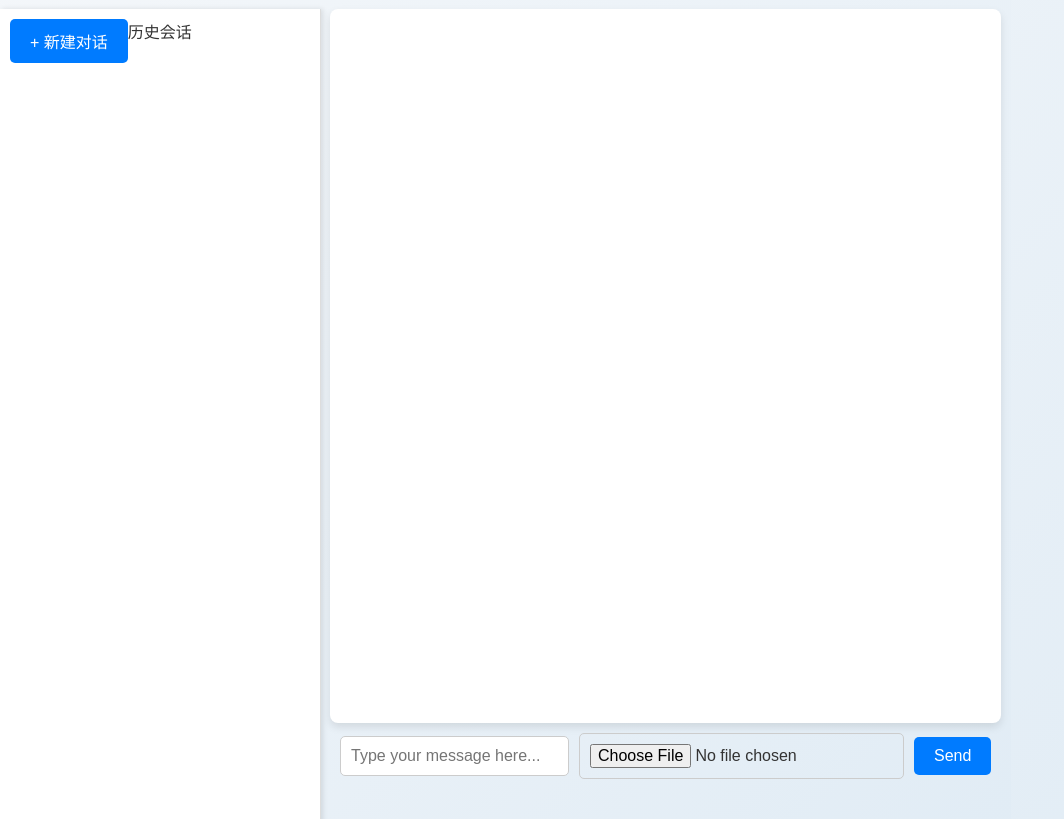
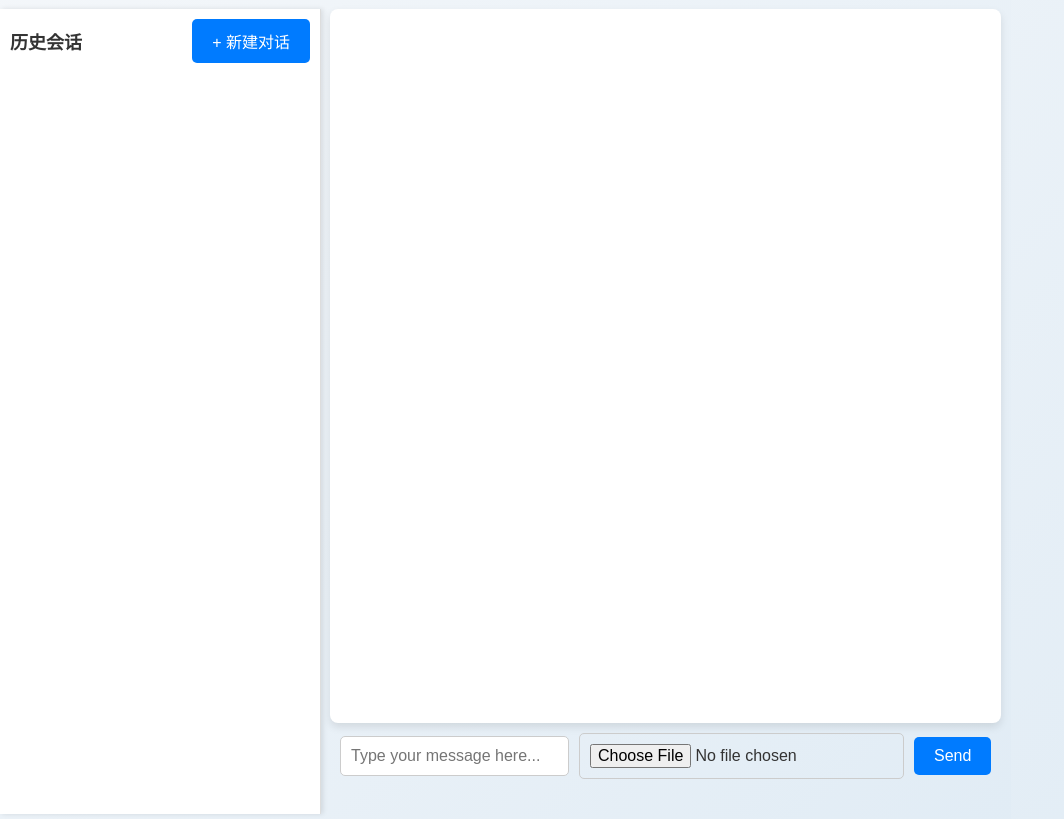
Before and after one commit to leesten5240/AiTeacher_Tongyi, a Flask app: page / in a window 1280 px wide. Shown: the part 61-880 px from the top of the page, without its empty margins (0-1064 px from the left). Run offline with Flask 3, Linux system fonts and the light colour scheme; the visitor is signed in with stand-in values (Sample User, id 1); data that the repository does not hold is empty.

Commit message:
修改前端界面的历史记录和新建会话

```diff
--- a/static/css/index.css
+++ b/static/css/index.css
@@ -299,7 +299,7 @@
   margin-top: 70px; /* 确保不被顶部挡住 */
   padding: 10px;
   width: 300px;
-  height: calc(100vh - 70px); /* 自动调整高度 */
+  height: calc(100vh - 95px); /* 自动调整高度 */
   overflow-y: auto;
   background-color: #fff;
   border-right: 1px solid #ddd;
@@ -338,5 +338,12 @@
 
 #chat-header{
   display: flex;
+  justify-content:space-between;
+  align-items: center;
 
 }
+
+#history-session{
+  font-weight: bold;
+  font-size: large;
+}
--- a/templates/index.html
+++ b/templates/index.html
@@ -22,8 +22,9 @@
   </div>
   <div id="session-list">
     <div id="chat-header">
+      <div id="history-session">历史会话</div>
       <button id="new-chat">+ 新建对话</button>
-      <div>历史会话</div>
+
     </div>
     <div id="session-ul">
       <ul id="sessions" class="session-list"></ul>
```
